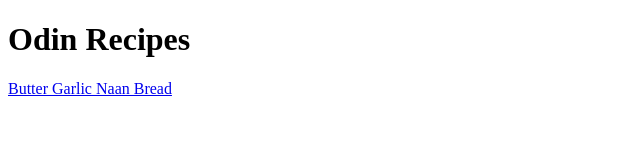
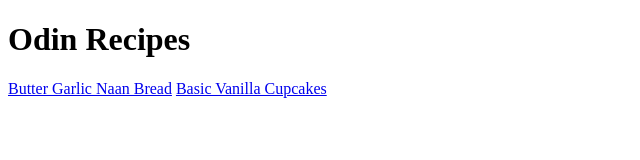
Before and after one commit to fzba-etc/odin-recipes, a plain HTML site: page index.html in a window 1280 px wide. Shown: the whole page, without its empty margins (0-640 px from the left). Drawn offline with Linux system fonts and the light colour scheme.

Commit message:
Initial setup for vanilla cupcakes recipe.

```diff
--- a/index.html
+++ b/index.html
@@ -8,5 +8,6 @@
     <body>
         <h1>Odin Recipes</h1>
         <a href="recipes/garlic-naan.html">Butter Garlic Naan Bread</a>
+        <a href="recipes/vanilla-cupcakes.html">Basic Vanilla Cupcakes</a>
     </body>
 </html>
```
Also changed, not shown: images/vanilla-cupcakes.jpg (added), 1 other file.
